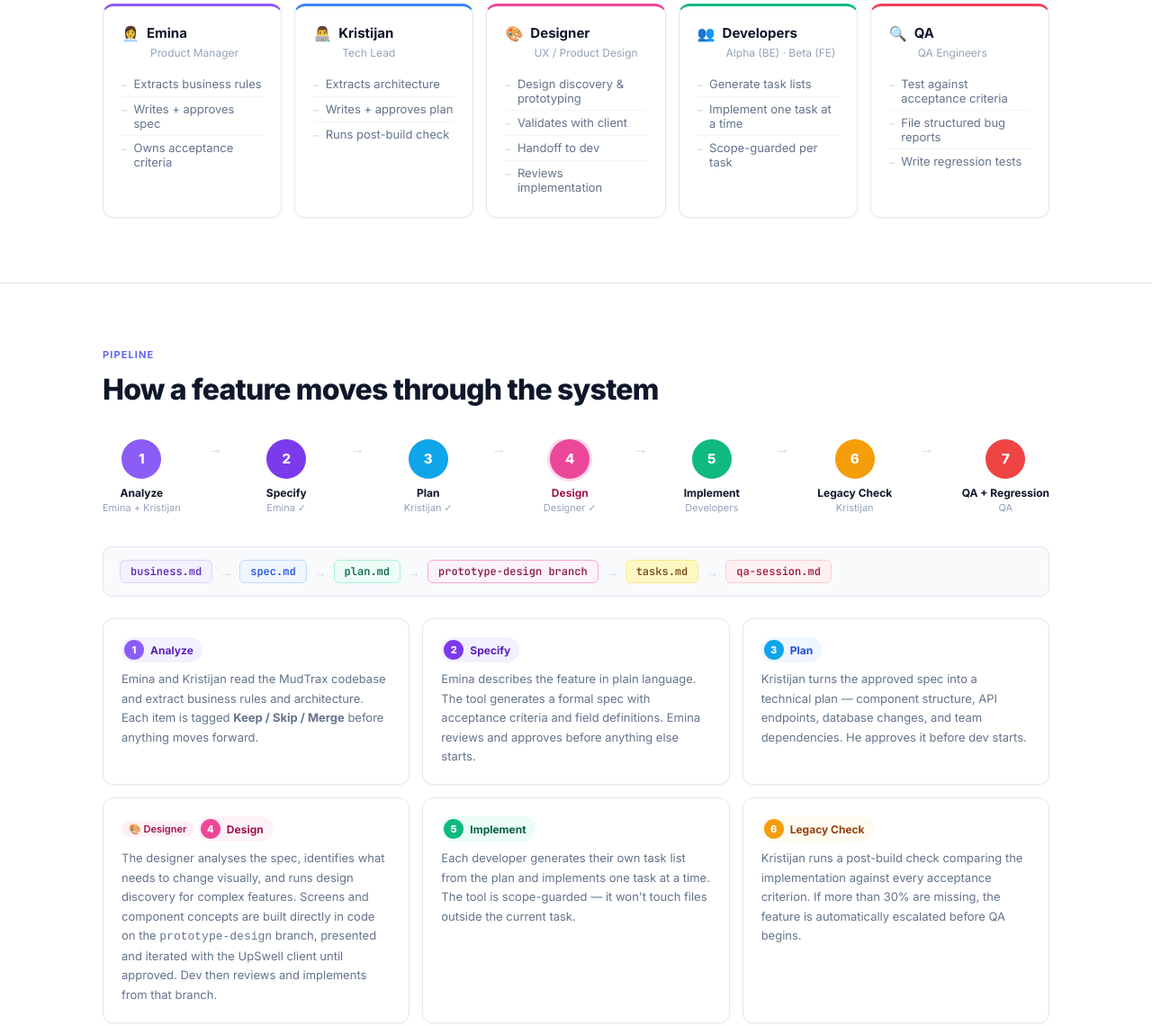
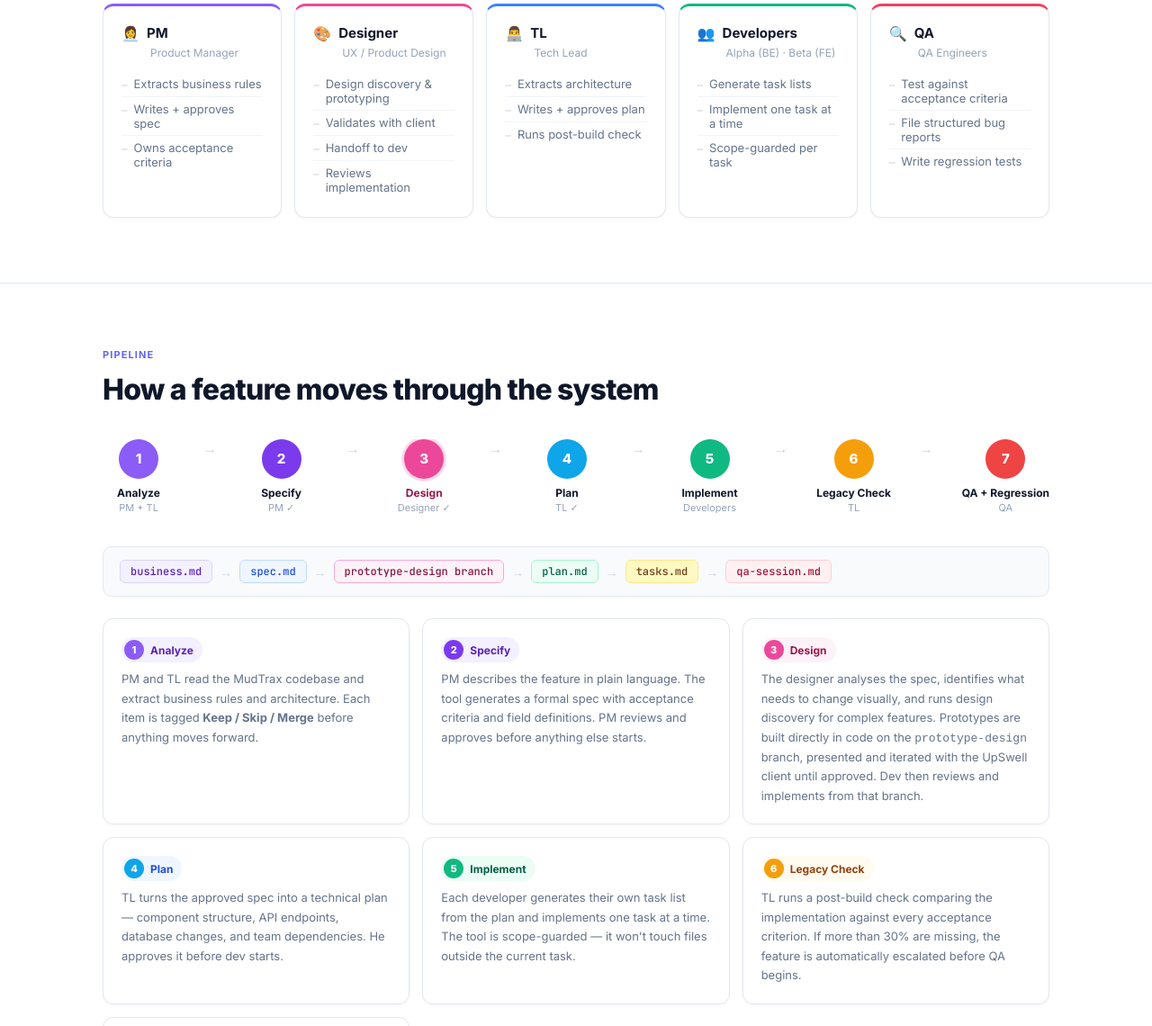
Before and after one commit to adisalisovac/upswell-presentation, a plain HTML site: page index.html in a window 1280 px wide. Shown: the part 1559-2699 px from the top of the page at 90% size. Drawn offline with Linux system fonts and the light colour scheme.

Commit message:
Add designer to team and pipeline, rename roles to PM/TL

```diff
--- a/index.html
+++ b/index.html
@@ -413,10 +413,10 @@
   .p-card:nth-child(1) .num   { background: #8b5cf6; }
   .p-card:nth-child(2) .p-tag { background: #f3f0ff; color: #5b21b6; }
   .p-card:nth-child(2) .num   { background: #7c3aed; }
-  .p-card:nth-child(3) .p-tag { background: #eff6ff; color: #1d4ed8; }
-  .p-card:nth-child(3) .num   { background: #0ea5e9; }
-  .p-card:nth-child(4) .p-tag { background: #fdf2f8; color: #9d174d; }
-  .p-card:nth-child(4) .num   { background: #ec4899; }
+  .p-card:nth-child(3) .p-tag { background: #fdf2f8; color: #9d174d; }
+  .p-card:nth-child(3) .num   { background: #ec4899; }
+  .p-card:nth-child(4) .p-tag { background: #eff6ff; color: #1d4ed8; }
+  .p-card:nth-child(4) .num   { background: #0ea5e9; }
   .p-card:nth-child(5) .p-tag { background: #ecfdf5; color: #065f46; }
   .p-card:nth-child(5) .num   { background: #10b981; }
   .p-card:nth-child(6) .p-tag { background: #fffbf0; color: #92400e; }
@@ -540,26 +540,13 @@
     <div class="person-card emina">
       <div class="person-top">
         <span>👩‍💼</span>
-        <h4>Emina</h4>
+        <h4>PM</h4>
       </div>
       <p class="role">Product Manager</p>
       <ul>
         <li>Extracts business rules</li>
         <li>Writes + approves spec</li>
         <li>Owns acceptance criteria</li>
-      </ul>
-    </div>
-
-    <div class="person-card kristijan">
-      <div class="person-top">
-        <span>👨‍💻</span>
-        <h4>Kristijan</h4>
-      </div>
-      <p class="role">Tech Lead</p>
-      <ul>
-        <li>Extracts architecture</li>
-        <li>Writes + approves plan</li>
-        <li>Runs post-build check</li>
       </ul>
     </div>
 
@@ -574,6 +561,19 @@
         <li>Validates with client</li>
         <li>Handoff to dev</li>
         <li>Reviews implementation</li>
+      </ul>
+    </div>
+
+    <div class="person-card kristijan">
+      <div class="person-top">
+        <span>👨‍💻</span>
+        <h4>TL</h4>
+      </div>
+      <p class="role">Tech Lead</p>
+      <ul>
+        <li>Extracts architecture</li>
+        <li>Writes + approves plan</li>
+        <li>Runs post-build check</li>
       </ul>
     </div>
 
@@ -617,28 +617,28 @@
     <div class="pipe-step">
       <div class="pipe-circle c1">1</div>
       <div class="pipe-label">Analyze</div>
-      <div class="pipe-sub">Emina + Kristijan</div>
+      <div class="pipe-sub">PM + TL</div>
     </div>
     <div class="pipe-connector"></div>
 
     <div class="pipe-step">
       <div class="pipe-circle c2">2</div>
       <div class="pipe-label">Specify</div>
-      <div class="pipe-sub">Emina ✓</div>
+      <div class="pipe-sub">PM ✓</div>
+    </div>
+    <div class="pipe-connector"></div>
+
+    <div class="pipe-step designer-step">
+      <div class="pipe-circle c4">3</div>
+      <div class="pipe-label">Design</div>
+      <div class="pipe-sub">Designer ✓</div>
     </div>
     <div class="pipe-connector"></div>
 
     <div class="pipe-step">
-      <div class="pipe-circle c3">3</div>
+      <div class="pipe-circle c3">4</div>
       <div class="pipe-label">Plan</div>
-      <div class="pipe-sub">Kristijan ✓</div>
-    </div>
-    <div class="pipe-connector"></div>
-
-    <div class="pipe-step designer-step">
-      <div class="pipe-circle c4">4</div>
-      <div class="pipe-label">Design</div>
-      <div class="pipe-sub">Designer ✓</div>
+      <div class="pipe-sub">TL ✓</div>
     </div>
     <div class="pipe-connector"></div>
 
@@ -652,7 +652,7 @@
     <div class="pipe-step">
       <div class="pipe-circle c6">6</div>
       <div class="pipe-label">Legacy Check</div>
-      <div class="pipe-sub">Kristijan</div>
+      <div class="pipe-sub">TL</div>
     </div>
     <div class="pipe-connector"></div>
 
@@ -669,9 +669,9 @@
     <span class="doc-arrow">→</span>
     <span class="doc-pill dp2">spec.md</span>
     <span class="doc-arrow">→</span>
+    <span class="doc-pill dp4">prototype-design branch</span>
+    <span class="doc-arrow">→</span>
     <span class="doc-pill dp3">plan.md</span>
-    <span class="doc-arrow">→</span>
-    <span class="doc-pill dp4">prototype-design branch</span>
     <span class="doc-arrow">→</span>
     <span class="doc-pill dp5">tasks.md</span>
     <span class="doc-arrow">→</span>
@@ -683,23 +683,22 @@
 
     <div class="p-card">
       <div class="p-tag"><span class="num">1</span> Analyze</div>
-      <p>Emina and Kristijan read the MudTrax codebase and extract business rules and architecture. Each item is tagged <strong>Keep / Skip / Merge</strong> before anything moves forward.</p>
+      <p>PM and TL read the MudTrax codebase and extract business rules and architecture. Each item is tagged <strong>Keep / Skip / Merge</strong> before anything moves forward.</p>
     </div>
 
     <div class="p-card">
       <div class="p-tag"><span class="num">2</span> Specify</div>
-      <p>Emina describes the feature in plain language. The tool generates a formal spec with acceptance criteria and field definitions. Emina reviews and approves before anything else starts.</p>
+      <p>PM describes the feature in plain language. The tool generates a formal spec with acceptance criteria and field definitions. PM reviews and approves before anything else starts.</p>
+    </div>
+
+    <div class="p-card designer-card">
+      <div class="p-tag"><span class="num">3</span> Design</div>
+      <p>The designer analyses the spec, identifies what needs to change visually, and runs design discovery for complex features. Prototypes are built directly in code on the <code>prototype-design</code> branch, presented and iterated with the UpSwell client until approved. Dev then reviews and implements from that branch.</p>
     </div>
 
     <div class="p-card">
-      <div class="p-tag"><span class="num">3</span> Plan</div>
-      <p>Kristijan turns the approved spec into a technical plan — component structure, API endpoints, database changes, and team dependencies. He approves it before dev starts.</p>
-    </div>
-
-    <div class="p-card designer-card">
-      <div class="designer-note">🎨 Designer</div>
-      <div class="p-tag"><span class="num">4</span> Design</div>
-      <p>The designer analyses the spec, identifies what needs to change visually, and runs design discovery for complex features. Screens and component concepts are built directly in code on the <code>prototype-design</code> branch, presented and iterated with the UpSwell client until approved. Dev then reviews and implements from that branch.</p>
+      <div class="p-tag"><span class="num">4</span> Plan</div>
+      <p>TL turns the approved spec into a technical plan — component structure, API endpoints, database changes, and team dependencies. He approves it before dev starts.</p>
     </div>
 
     <div class="p-card">
@@ -709,7 +708,7 @@
 
     <div class="p-card">
       <div class="p-tag"><span class="num">6</span> Legacy Check</div>
-      <p>Kristijan runs a post-build check comparing the implementation against every acceptance criterion. If more than 30% are missing, the feature is automatically escalated before QA begins.</p>
+      <p>TL runs a post-build check comparing the implementation against every acceptance criterion. If more than 30% are missing, the feature is automatically escalated before QA begins.</p>
     </div>
 
     <div class="p-card">
```
